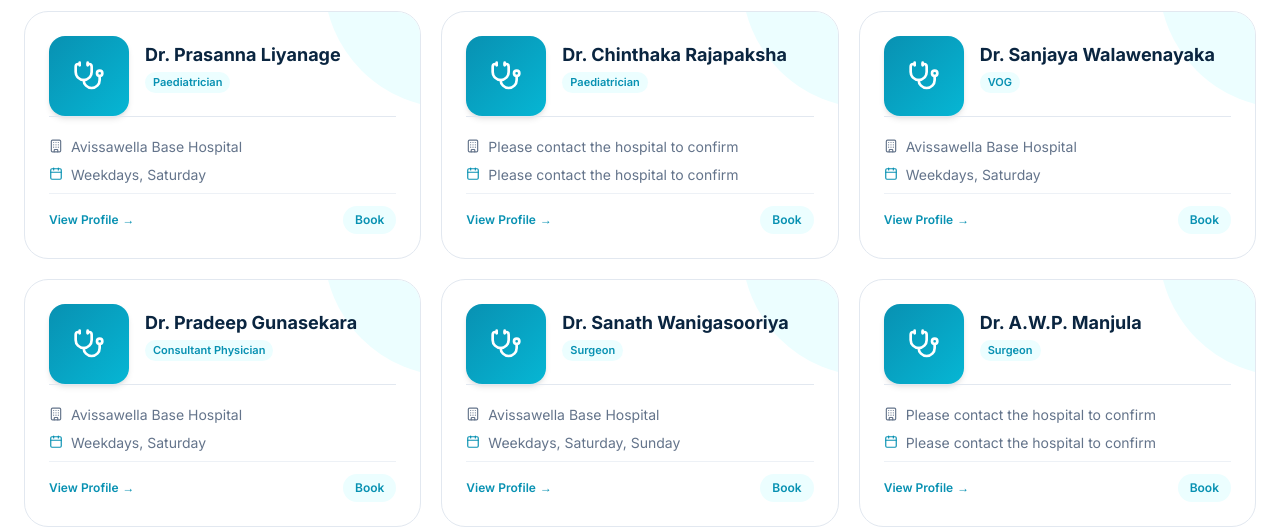
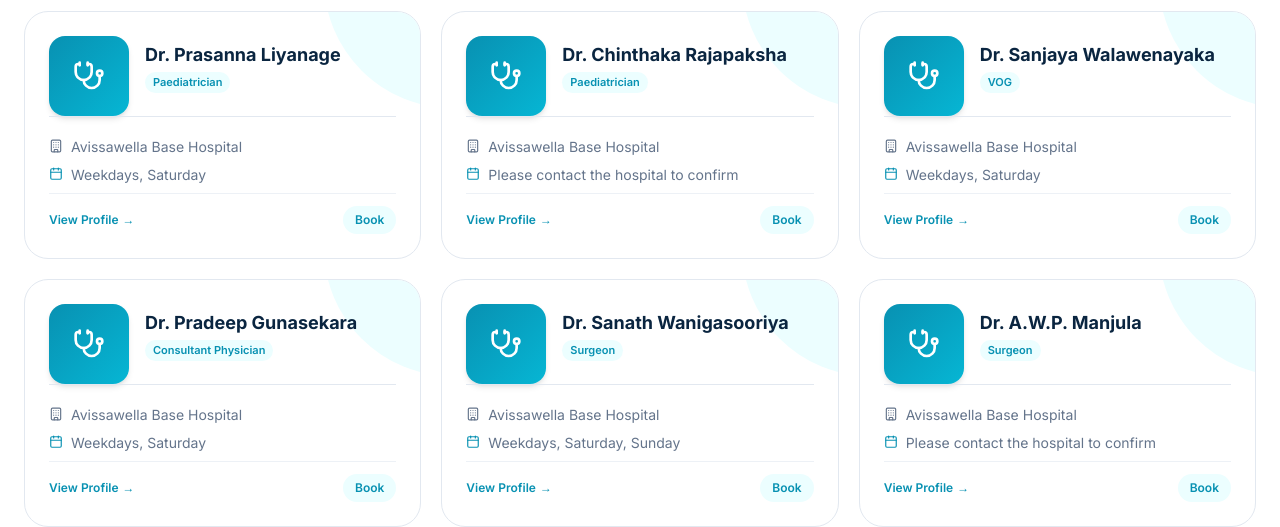
Before and after one commit to rajicodez/Gomez-update, a Next.js app: page /doctors in a window 1280 px wide. Shown: the part 940-1467 px from the top of the page. Built offline with nearby package versions, Linux system fonts and the light colour scheme.

Commit message:
base hospital update

```diff
--- a/src/data/doctors.ts
+++ b/src/data/doctors.ts
@@ -94,7 +94,7 @@ export const doctors: Doctor[] = [
   {
     name: "Dr. Chinthaka Rajapaksha",
     specialty: "Pediatrician",
-    hospital: "Please contact the hospital to confirm",
+    hospital: "Avissawella Base Hospital",
     clinicDays: "Please contact the hospital to confirm",
   },
   {
@@ -118,7 +118,7 @@ export const doctors: Doctor[] = [
   {
     name: "Dr. A.W.P. Manjula",
     specialty: "General Surgeon",
-    hospital: "Please contact the hospital to confirm",
+    hospital: "Avissawella Base Hospital",
     clinicDays: "Please contact the hospital to confirm",
   },
   {
@@ -143,7 +143,7 @@ export const doctors: Doctor[] = [
   {
     name: "Dr. V.G. Abeywickrama",
     specialty: "Dermatologist",
-    hospital: "Please contact the hospital to confirm",
+    hospital: "Avissawella Base Hospital",
     clinicDays: "Please contact the hospital to confirm",
   },
   {
@@ -194,7 +194,7 @@ export const doctors: Doctor[] = [
   {
     name: "Dr. Sampath Marasinghe",
     specialty: "Orthopedic Surgeon",
-    hospital: "Please contact the hospital to confirm",
+    hospital: "Avissawella Base Hospital",
     clinicDays: "Please contact the hospital to confirm",
   },
   {
@@ -213,19 +213,19 @@ export const doctors: Doctor[] = [
   {
     name: "Dr. Madushankha Rathnayake",
     specialty: "Pulmonologist",
-    hospital: "Please contact the hospital to confirm",
+    hospital: "Avissawella Base Hospital",
     clinicDays: "Please contact the hospital to confirm",
   },
   {
     name: "Dr. Tharaka S. Nanayakkara",
     specialty: "VOG Specialist",
-    hospital: "Please contact the hospital to confirm",
+    hospital: "Avissawella Base Hospital",
     clinicDays: "Please contact the hospital to confirm",
   },
   {
     name: "Dr. Sajith Bandara",
     specialty: "VOG Specialist",
-    hospital: "Please contact the hospital to confirm",
+    hospital: "Avissawella Base Hospital",
     clinicDays: "Please contact the hospital to confirm",
   },
   {
```
